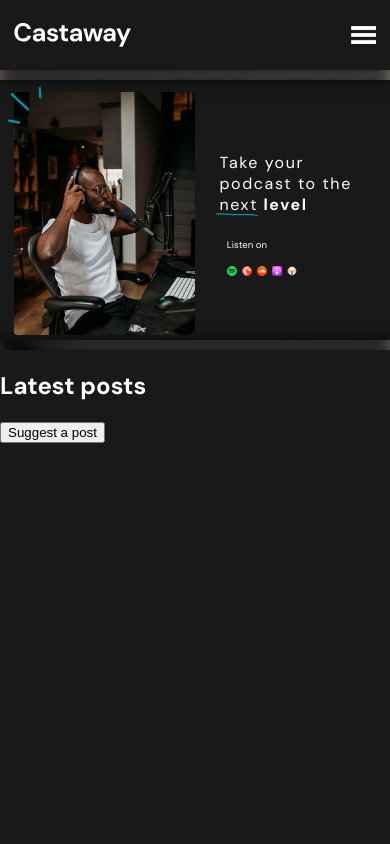
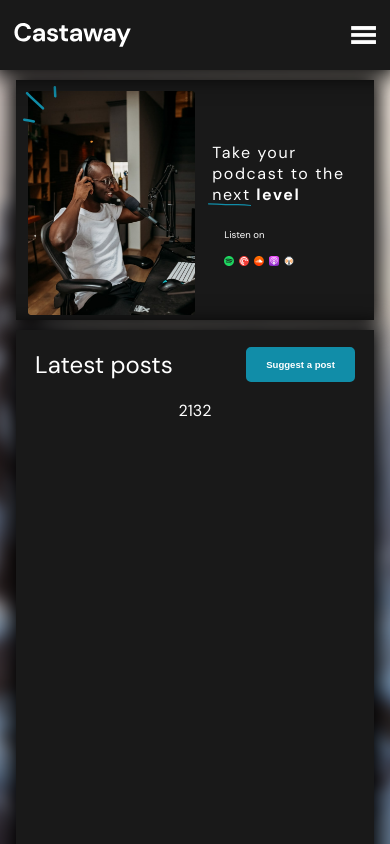
Before and after one commit to bloon1k/castaway-react, a React (Create React App) app: page / in a window 390 px wide. Shown: the top 844 px of the page. Built offline with nearby package versions, Linux system fonts and the light colour scheme.

Commit message:
minor style fixes, add server.js

```diff
--- a/package.json
+++ b/package.json
@@ -7,6 +7,7 @@
     "@testing-library/jest-dom": "^5.16.4",
     "@testing-library/react": "^13.3.0",
     "@testing-library/user-event": "^13.5.0",
+    "axios": "^0.27.2",
     "react": "^18.2.0",
     "react-dom": "^18.2.0",
     "react-scripts": "5.0.1",
--- a/src/App.js
+++ b/src/App.js
@@ -3,8 +3,15 @@
 import Head from "./components/nav/Head";
 import Hero from "./components/hero/Hero";
 import Posts from "./components/Posts/Posts";
+import axios from 'axios';
 
 function App() {
+
+    async function getData() {
+        await axios.get('http://localhost:3001/')
+            .then(response => console.log(response))
+            .catch(error => console.log(error))
+    }
 
     return (
         <div className="App" onResize={() => console.log('resize')}>
@@ -12,6 +19,7 @@
                 <Head/>
                 <Hero/>
                 <Posts/>
+                <button onClick={getData}>GET DATA</button>
             </div>
         </div>
     );
--- a/src/components/Posts/Posts-styles.scss
+++ b/src/components/Posts/Posts-styles.scss
@@ -2,10 +2,43 @@
 
 .posts {
   background: colors.$primary;
-  width: 100%;
+  display: flex;
+  flex-direction: column;
+  align-items: center;
+  width: 92%;
   height: 1000px;
   box-shadow: 0 0 20px 6px black;
   color: colors.$white;
+  padding: 0 5%;
+
+  &__header {
+    width: 100%;
+    height: 120px;
+    display: flex;
+    justify-content: space-between;
+    align-items: center;
+
+    & > h2 {
+      font-weight: 400;
+      font-size: 300%;
+    }
+
+    & > button {
+      font-weight: 700;
+      font-size: 100%;
+      width: 15%;
+      height: 45%;
+      color: colors.$white;
+      background: colors.$secondary;
+      border: 3px solid colors.$secondary;
+      border-radius: 5px;
+      transition: .2s all;
+
+      &:hover {
+        background: colors.$primary;
+      }
+    }
+  }
 }
 
 // Adaptive media queries
@@ -15,9 +48,72 @@
   }
 }
 
+@media screen and (max-width: 1200px) {
+  .posts {
+
+    &__header {
+
+      height: 100px;
+
+      & > h2 {
+        font-size: 200%;
+      }
+
+      & > button {
+        font-size: 80%;
+      }
+    }
+  }
+}
+
 @media screen and (max-width: 900px) {
+  .posts {
 
+    &__header {
+
+      & > h2 {
+        font-size: 150%;
+      }
+
+      & > button {
+        font-size: 70%;
+        height: 40%;
+        width: 20%;
+      }
+    }
+  }
 }
+
+@media screen and (max-width: 900px) {
+  .posts {
+
+    &__header {
+
+      & > h2 {
+        font-size: 150%;
+      }
+
+      & > button {
+        font-size: 70%;
+        height: 40%;
+        width: 25%;
+      }
+    }
+  }
+}
+
 @media screen and (max-width: 480px) {
+  .posts {
 
+    &__header {
+
+      height: 70px;
+
+      & > button {
+        font-size: 60%;
+        height: 50%;
+        width: 34%;
+      }
+    }
+  }
 }
--- a/src/components/Posts/Posts.jsx
+++ b/src/components/Posts/Posts.jsx
@@ -10,6 +10,9 @@
                     Suggest a post
                 </button>
             </div>
+            <div className="posts__content">
+                2132
+            </div>
         </section>
     );
 };
--- a/src/components/hero/Hero-styles.scss
+++ b/src/components/hero/Hero-styles.scss
@@ -2,7 +2,7 @@
 
 .hero {
   background: colors.$primary;
-  width: 100%;
+  width: 92%;
   margin: 80px 0 10px 0;
   display: flex;
   color: colors.$white;
@@ -50,6 +50,7 @@
       left: -3%;
     }
   }
+
   // Right side
   &__music-wrapper {
     display: flex;
@@ -87,7 +88,6 @@
 }
 
 
-
 // Adaptive media queries
 @media screen and (min-width: 1440px) {
   .hero {
@@ -119,7 +119,7 @@
       width: 70%;
     }
 
-    &__icons>li>img {
+    &__icons > li > img {
       width: 25px;
       height: 25px;
     }
@@ -137,7 +137,7 @@
       width: 65%;
     }
 
-    &__icons>li>img {
+    &__icons > li > img {
       width: 20px;
       height: 20px;
     }
@@ -156,7 +156,7 @@
       font-size: 150%;
     }
 
-    &__icons>li>img {
+    &__icons > li > img {
       width: 15px;
       height: 15px;
     }
@@ -174,7 +174,7 @@
       font-size: 60%;
     }
 
-    &__icons>li>img {
+    &__icons > li > img {
       width: 10px;
       height: 10px;
     }
--- a/src/components/nav/Head-styles.scss
+++ b/src/components/nav/Head-styles.scss
@@ -47,7 +47,6 @@
 }
 
 
-
 // Adaptive media queries
 @media screen and (min-width: 1440px) {
   .head {
@@ -64,6 +63,7 @@
     }
   }
 }
+
 @media screen and (max-width: 480px) {
   .head {
 
--- a/src/styles/App.scss
+++ b/src/styles/App.scss
@@ -1,4 +1,5 @@
 @use './colors';
+
 @import-normalize;
 
 * {
```
Also changed, not shown: server.js (added, +26 -0 lines), src/components/nav/Head.jsx (+24 -8 lines), 1 other file (tests, documents, lock files or other folders). Lines whose indentation alone changed are shown as unchanged.
